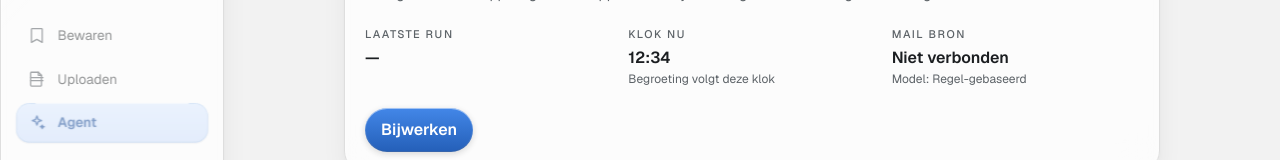
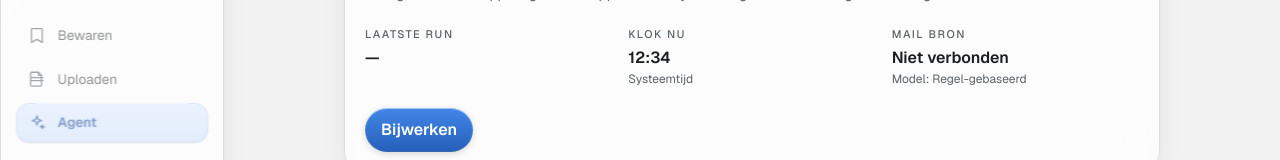
Before and after one commit to danwet/DW-gskin, a Next.js app: page /agent in a window 1280 px wide. Shown: the part 269-429 px from the top of the page. Built offline with nearby package versions, Linux system fonts and the light colour scheme; no server answers; sample sign-in values are in the browser's storage.

Commit message:
Call the clock label Systeemtijd

```diff
--- a/components/AgentView.tsx
+++ b/components/AgentView.tsx
@@ -60,7 +60,7 @@ export function AgentView() {
             <div>
               <dt className={dtClass}>KLOK NU</dt>
               <dd className={ddClass}>{ready ? formatClock(now) : "—"}</dd>
-              <dd className="text-[12px] text-[var(--muted)]">Begroeting volgt deze klok</dd>
+              <dd className="text-[12px] text-[var(--muted)]">Systeemtijd</dd>
             </div>
             <div>
               <dt className={dtClass}>MAIL BRON</dt>
```
